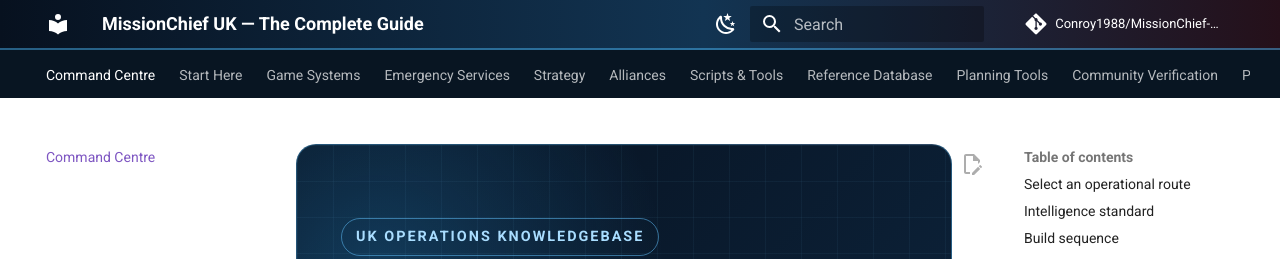
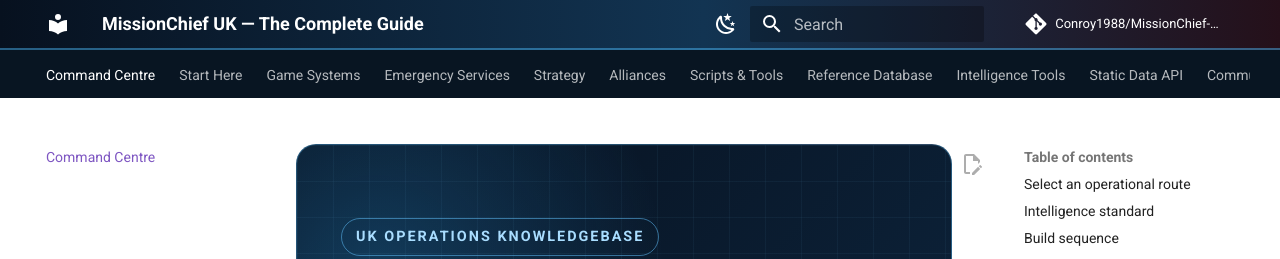
Before and after one commit to Conroy1988/MissionChief-UK, an MkDocs documentation site: the page built from docs/index.md, in a window 1280 px wide and 900 px high. Shown: the top 259 px of the window. Built offline with MkDocs 1.6.1 and Material for MkDocs 9.7.7, drawn with Linux system fonts in a browser that asks for light colours; comment, search, counter and statistics services are not loaded; some of the changed lines change nothing that is shown.

Commit message:
Stage 34: expose completed intelligence programme

```diff
--- a/mkdocs.yml
+++ b/mkdocs.yml
@@ -9,6 +9,9 @@
 
 extra_css:
   - stylesheets/extra.css
+
+extra_javascript:
+  - javascripts/intelligence-tools.js
 
 theme:
   name: material
@@ -87,6 +90,7 @@
       - Bomb Disposal & EOD: services/bomb-disposal.md
       - Airfield Operations: services/airfield-operations.md
       - Recovery & HGV Recovery: services/recovery.md
+      - Railway Response: services/railway-response.md
   - Strategy:
       - Strategy Index: strategy/index.md
       - Account Progression: strategy/account-progression.md
@@ -101,6 +105,7 @@
       - Reference Index: reference/index.md
       - Vehicle Catalogue: reference/vehicle-catalogue.md
       - Verified Vehicle Records: reference/verified-vehicle-records.md
+      - Vehicle Economics & Staffing: reference/vehicle-economics-and-staffing.md
       - Mission Database: reference/mission-database.md
       - Verified Mission Records: reference/verified-mission-records.md
       - Verified Mission Batch 2: reference/verified-mission-batch-2.md
@@ -111,13 +116,26 @@
       - Verified Mission Batch 7: reference/verified-mission-batch-7.md
       - Verified Mission Batch 8: reference/verified-mission-batch-8.md
       - Verified Mission Batch 9: reference/verified-mission-batch-9.md
+      - Verified Mission Batch 10: reference/verified-mission-batch-10.md
+      - Verified Mission Batch 11: reference/verified-mission-batch-11.md
+      - Verified Mission Batch 12: reference/verified-mission-batch-12.md
+      - Verified Mission Batch 13: reference/verified-mission-batch-13.md
       - Buildings & Extensions: reference/buildings-and-extensions.md
+      - Specialist Infrastructure Batch 2: reference/verified-infrastructure-batch-2.md
       - Training & Personnel: reference/training-and-personnel.md
+      - Generated FAQ: reference/generated-faq.md
+      - Generated Data Exports: reference/data-exports.md
       - Glossary & Aliases: reference/glossary-and-aliases.md
       - Structured Data Entry: reference/data-entry-guide.md
       - Data Standard: reference/data-standard.md
-  - Planning Tools:
+  - Intelligence Tools:
       - Programme: tools/planning-tools.md
+      - Mission Lookup: tools/mission-lookup.md
+      - Resource Comparison: tools/resource-comparison.md
+      - Concurrent Fleet Planner: tools/fleet-planner.md
+      - Query Catalogue: tools/query-catalogue.md
+  - Static Data API:
+      - API Guide: api/index.md
   - Community Verification:
       - Verification Workflow: contributing/verification-workflow.md
       - Research Checklist: contributing/research-checklist.md
```
